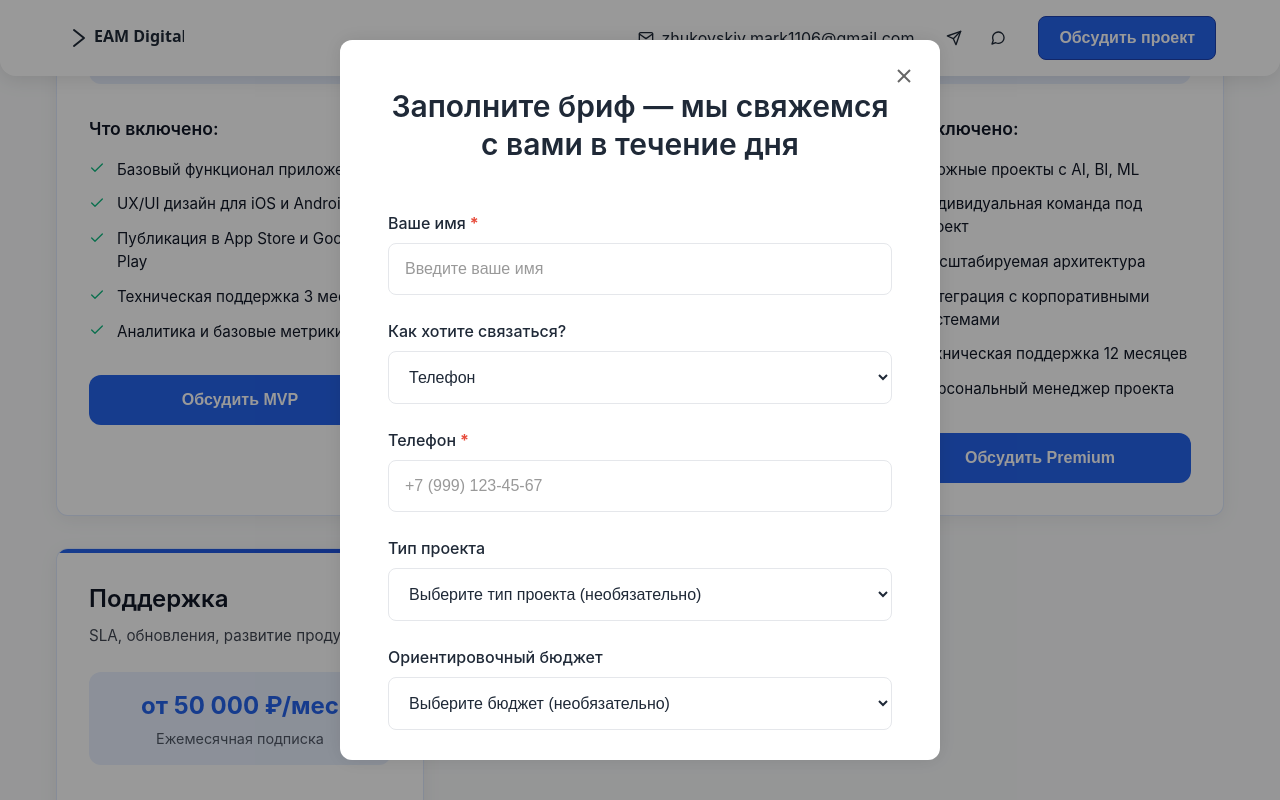
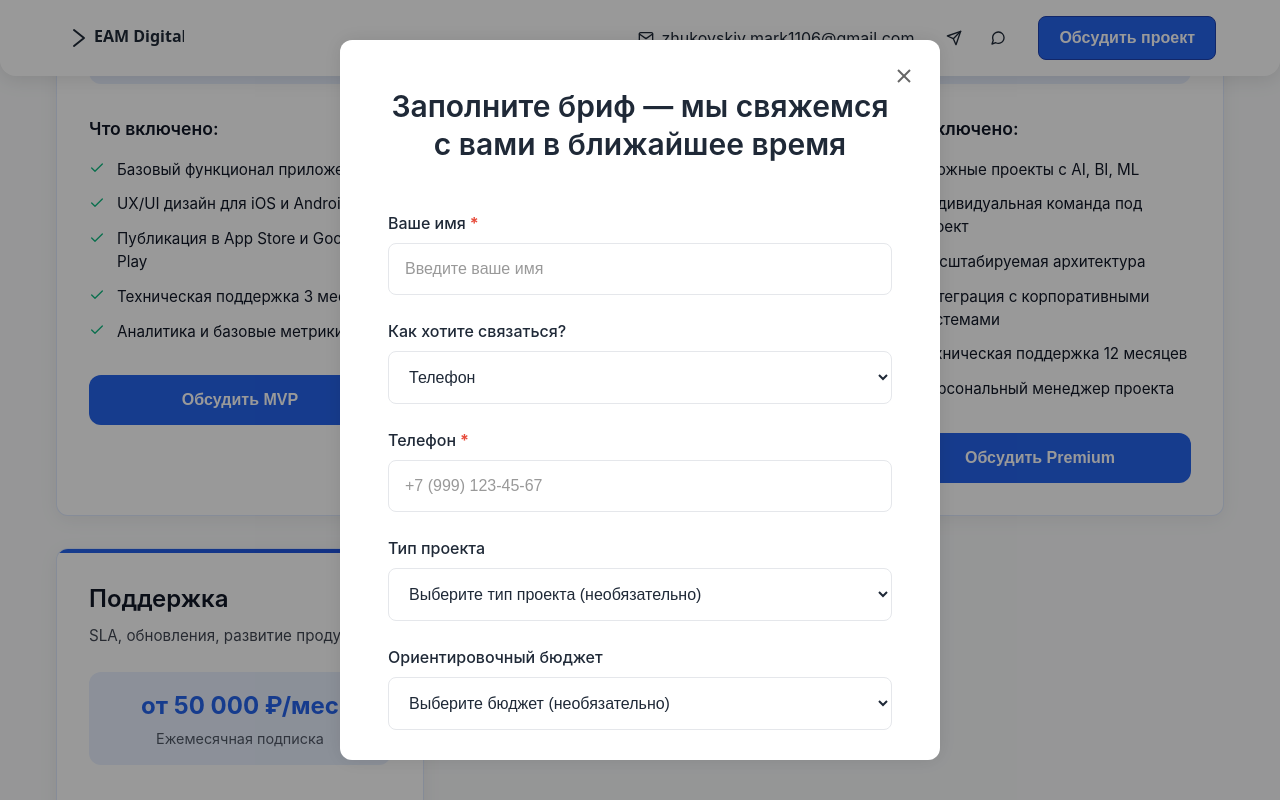
Before and after one commit to MarkZhukovskiy/Studio, a React (Create React App) app: page / in a window 1280 px wide. Both pictures are taken after a click on the button "Обсудить MVP". Shown: the part 2034-2834 px from the top of the page. Built offline with nearby package versions, Linux system fonts and the light colour scheme; the HTML template or start-up script is replaced by a standard one.

Commit message:
content(brief-modal): update headings and success message copy

```diff
--- a/src/components/BriefModal/BriefModal.jsx
+++ b/src/components/BriefModal/BriefModal.jsx
@@ -170,7 +170,7 @@ const BriefModal = ({ isOpen, onClose, onSubmit, initialService }) => {
         <div className={styles.modalContent}>
           <div className={styles.modalHeader}>
             <h2 className={styles.modalTitle}>
-              Заполните бриф — мы свяжемся с вами в течение дня
+              Заполните бриф — мы свяжемся с вами в ближайшее время
             </h2>
           </div>
 
@@ -183,7 +183,7 @@ const BriefModal = ({ isOpen, onClose, onSubmit, initialService }) => {
                 </svg>
               </div>
               <h3>Спасибо!</h3>
-              <p>Мы получили ваш бриф и свяжемся в течение 24 часов.</p>
+              <p>Мы получили ваш бриф и свяжемся с вами в ближайшее время.</p>
             </div>
           ) : (
             <form className={styles.form} onSubmit={handleSubmit}>
```
